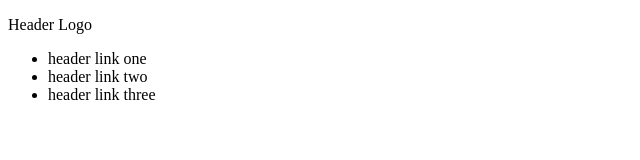
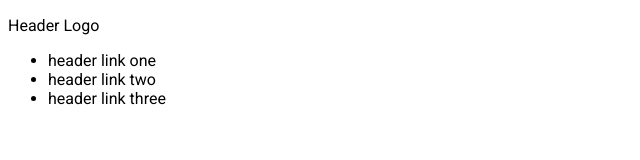
Before and after one commit to ScottGrieveWeb/foundations-landing-page, a plain HTML site: page index.html in a window 1280 px wide. Shown: the full height of the page, 0-640 px from the left. Drawn offline with Linux system fonts and the light colour scheme.

Commit message:
Added global font to the site

```diff
--- a/index.html
+++ b/index.html
@@ -6,6 +6,9 @@
     <meta name="viewport" content="width=device-width, initial-scale=1.0">
     <title>Landing Page</title>
     <link rel="stylesheet" href="style.css">
+    <link rel="preconnect" href="https://fonts.googleapis.com">
+    <link rel="preconnect" href="https://fonts.gstatic.com" crossorigin>
+    <link href="https://fonts.googleapis.com/css2?family=Roboto&display=swap" rel="stylesheet">
 </head>
 <body>
     <div class="header" id="nav-bar">
--- a/style.css
+++ b/style.css
@@ -0,0 +1,3 @@
+* {
+    font-family: 'Roboto', sans-serif;
+}
```
